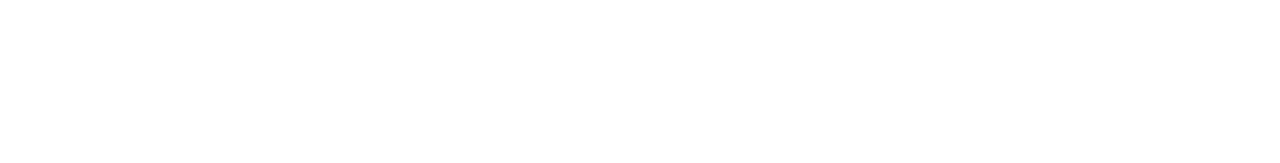
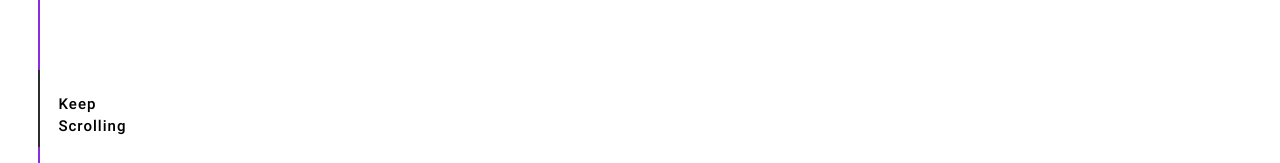
Before and after one commit to TechS2105/Pixelgence, a React (Vite) app: page / in a window 1280 px wide. Shown: the part 1594-1757 px from the top of the page. Built offline with nearby package versions, Linux system fonts and the light colour scheme.

Commit message:
update Secondscrollbar.module.css, Portfolliosection.jsx and Secondscrollbar.jsx file code

```diff
--- /dev/null
+++ b/public/styles/Secondscrollbar.module.css
@@ -0,0 +1,38 @@
+@font-face {
+    font-family: 'secondScrollBarFont';
+    src: url('../fonts/heebo/Heebo-Medium.ttf');
+}
+
+.scrollBarStyle{
+
+    position: absolute;
+    top: 100%;
+    left: 3%;
+    background-color: blueviolet;
+    width: 1.5px;
+    height: 120vh;
+    z-index: 99999999999;
+
+}
+
+.scrollBarStyle > span{
+
+    position: absolute;
+    top: 90%;
+    height: 8%;
+    background-color: rgb(45, 45, 45);
+    width: 100%
+
+}
+
+.scrollBarStyle > span::after{
+
+    position: relative;
+    top: 30%;
+    left: 20px;
+    content: "Keep Scrolling";
+    font-family: 'secondScrollBarFont';
+    font-size: 15px;
+    letter-spacing: 1px;
+
+}
--- a/src/components/Portfoliosection.jsx
+++ b/src/components/Portfoliosection.jsx
@@ -5,6 +5,7 @@
 import { Autoplay } from 'swiper/modules';
 import { NavLink } from 'react-router-dom';
 import PortfolioContent from '../../custom objects/portfoliocontent.js';
+import SecondScrollBar from '../components/Secondscrollbar.jsx';
 
 function Portfoliosection() {
 
@@ -12,7 +13,7 @@
 
         <>
 
-
+            <SecondScrollBar />
 
             <div className={PortfolioSectionStyle.portfolioDiv}>
 
--- /dev/null
+++ b/src/components/Secondscrollbar.jsx
@@ -0,0 +1,18 @@
+import React from 'react';
+import SecondScrollBarStyle from '../../public/styles/Secondscrollbar.module.css';
+
+function Secondscrollbar() {
+
+    return (
+
+        <div className={SecondScrollBarStyle.scrollBarStyle}>
+
+            <span></span>
+
+        </div>
+
+    );
+
+}
+
+export default Secondscrollbar;
```
